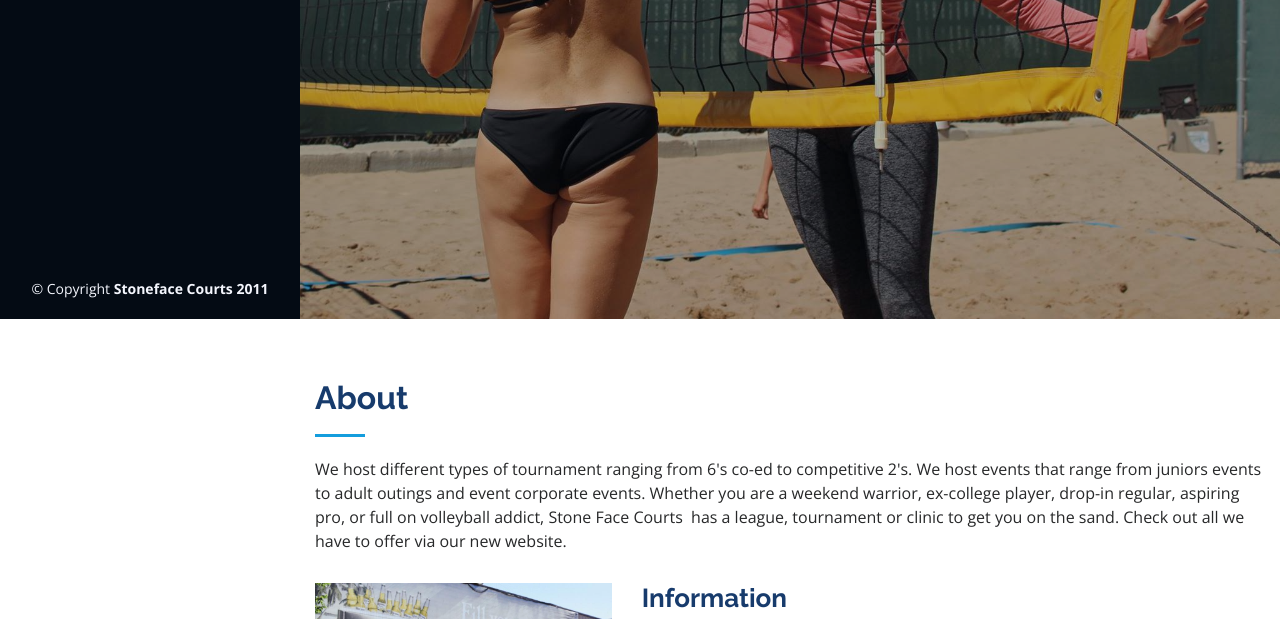
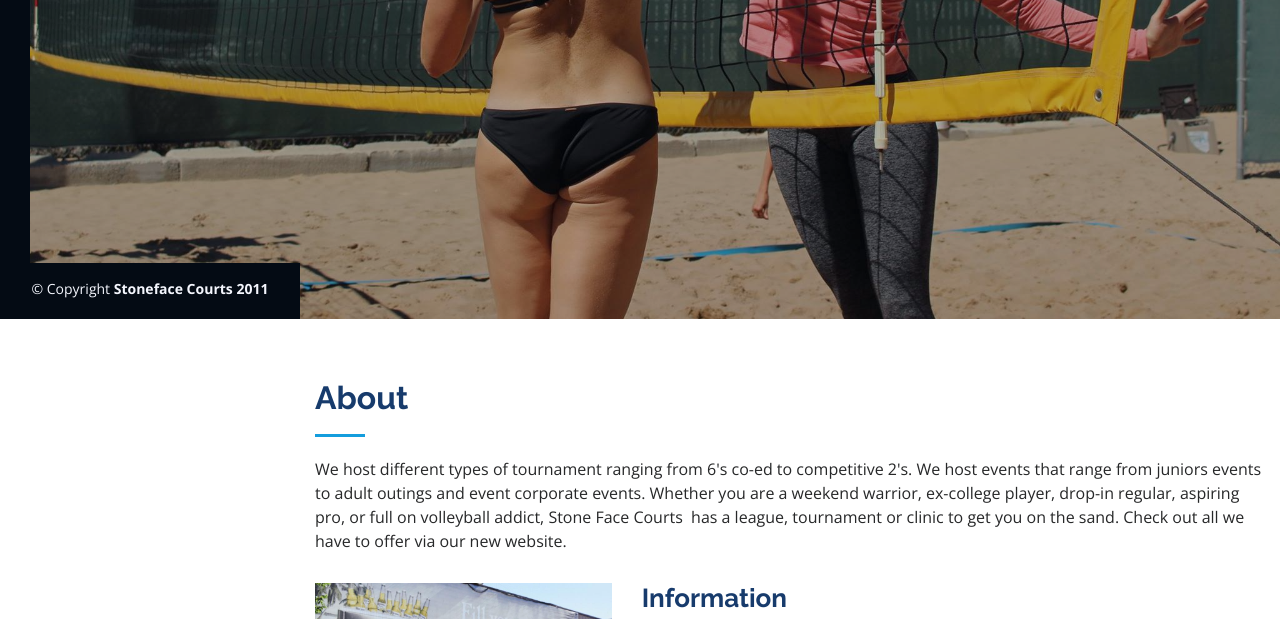
Before and after one commit to bryanklein2011/pwp, a plain HTML site: page index.html in a window 1280 px wide. Shown: the part 481-1100 px from the top of the page. Drawn offline with nearby package versions, Linux system fonts and the light colour scheme; a script that the page names is missing.

Commit message:
Update style.css

```diff
--- a/assets/css/style.css
+++ b/assets/css/style.css
@@ -74,7 +74,7 @@ h6 {
   top: 0;
   left: 0;
   bottom: 0;
-  width: 300px;
+  width: 0;
   transition: all ease-in-out 0.5s;
   z-index: 9997;
   transition: all 0.5s;
```
